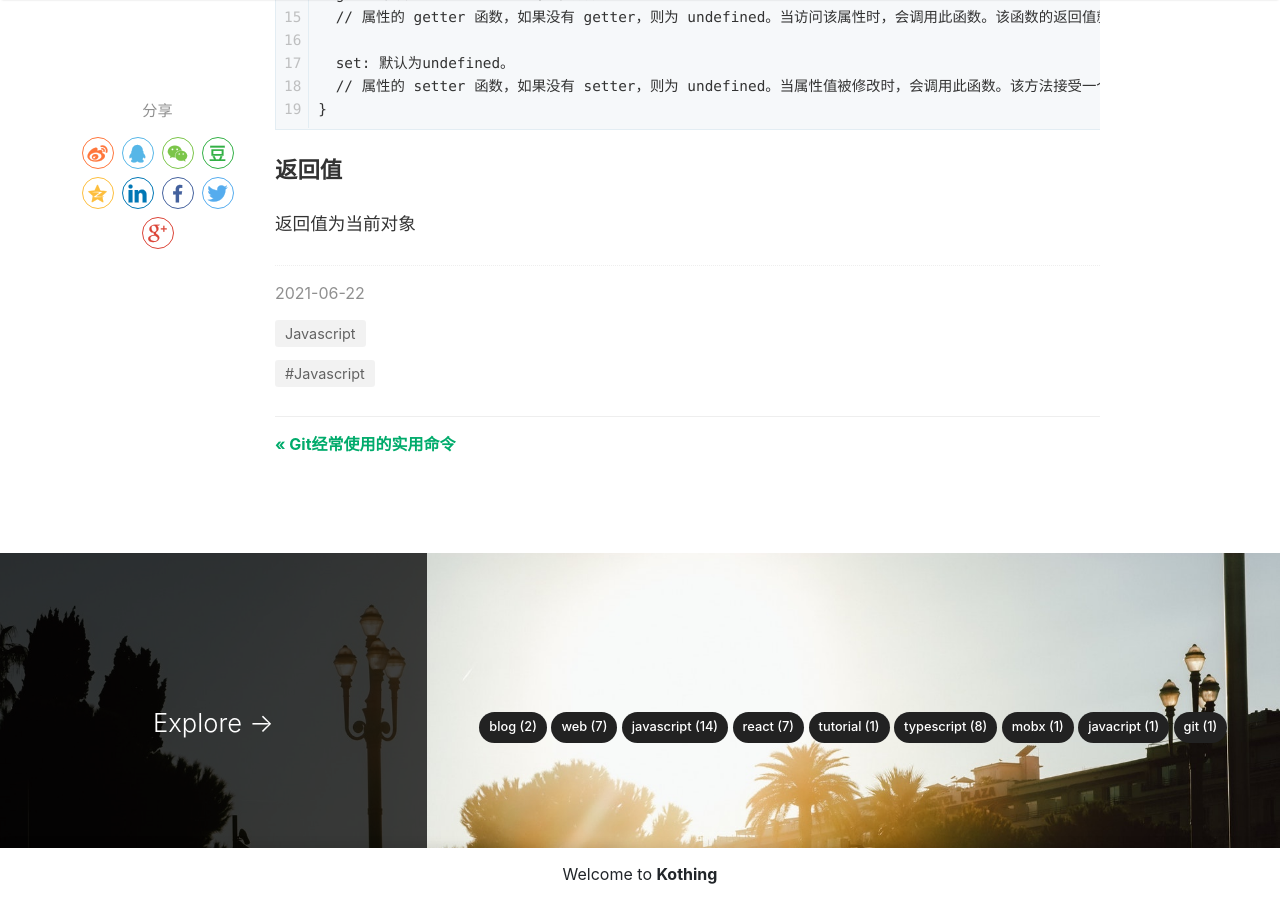
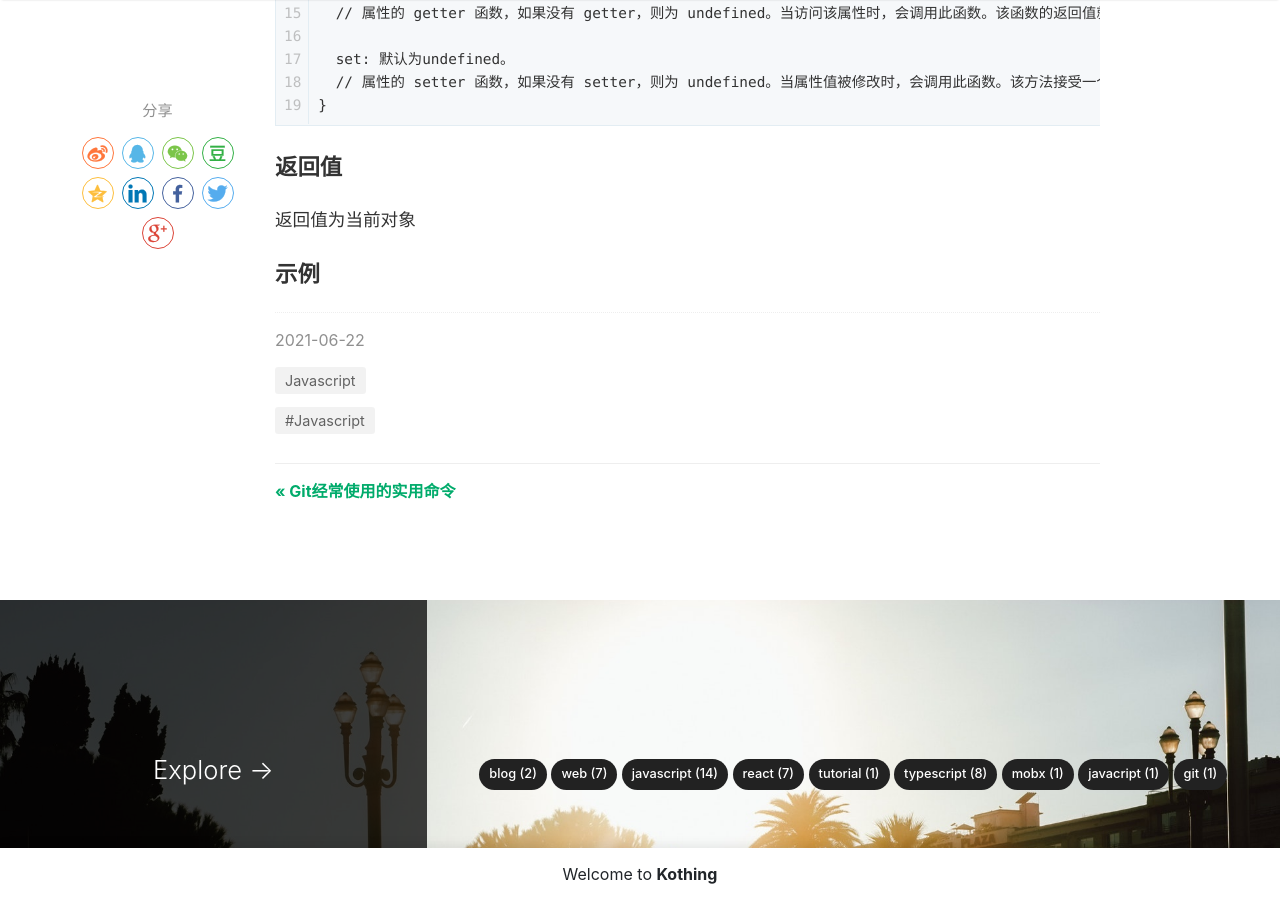
Before and after one commit to kothing/kothing.github.io, a Jekyll site: the page built from _posts/2021-06-22-Object.defineProperty.md, in a window 1280 px wide and 900 px high, scrolled down 2249 px. Built offline with Jekyll 4.4.1, drawn with Linux system fonts in a browser that asks for light colours; nearby versions of some CDN libraries; comment, search, counter and statistics services are not loaded.

Commit message:
Update 2021-06-22-Object.defineProperty.md

````diff
--- a/_posts/2021-06-22-Object.defineProperty.md
+++ b/_posts/2021-06-22-Object.defineProperty.md
@@ -12,7 +12,7 @@
 # Object.defineProperty用法详解
 > `Object.defineProperty()` 方法会直接在一个对象上定义一个新属性，或者修改一个对象的现有属性，并返回此对象。
 
-### 通常给对象添加属性的做法
+#### 通常给对象添加属性的做法
 
 现有已定义的对象user：
 ```
@@ -66,3 +66,5 @@
 
 ### 返回值
 返回值为当前对象
+
+### 示例
````
